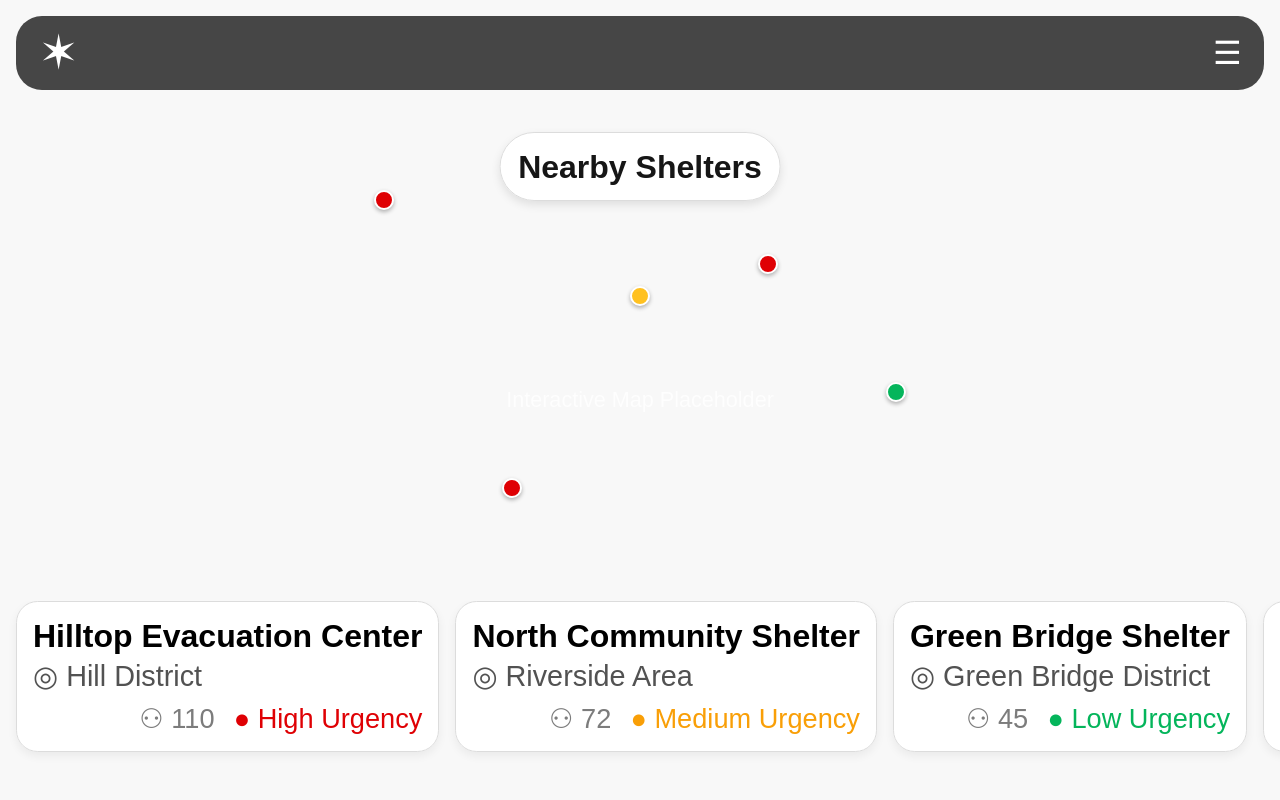
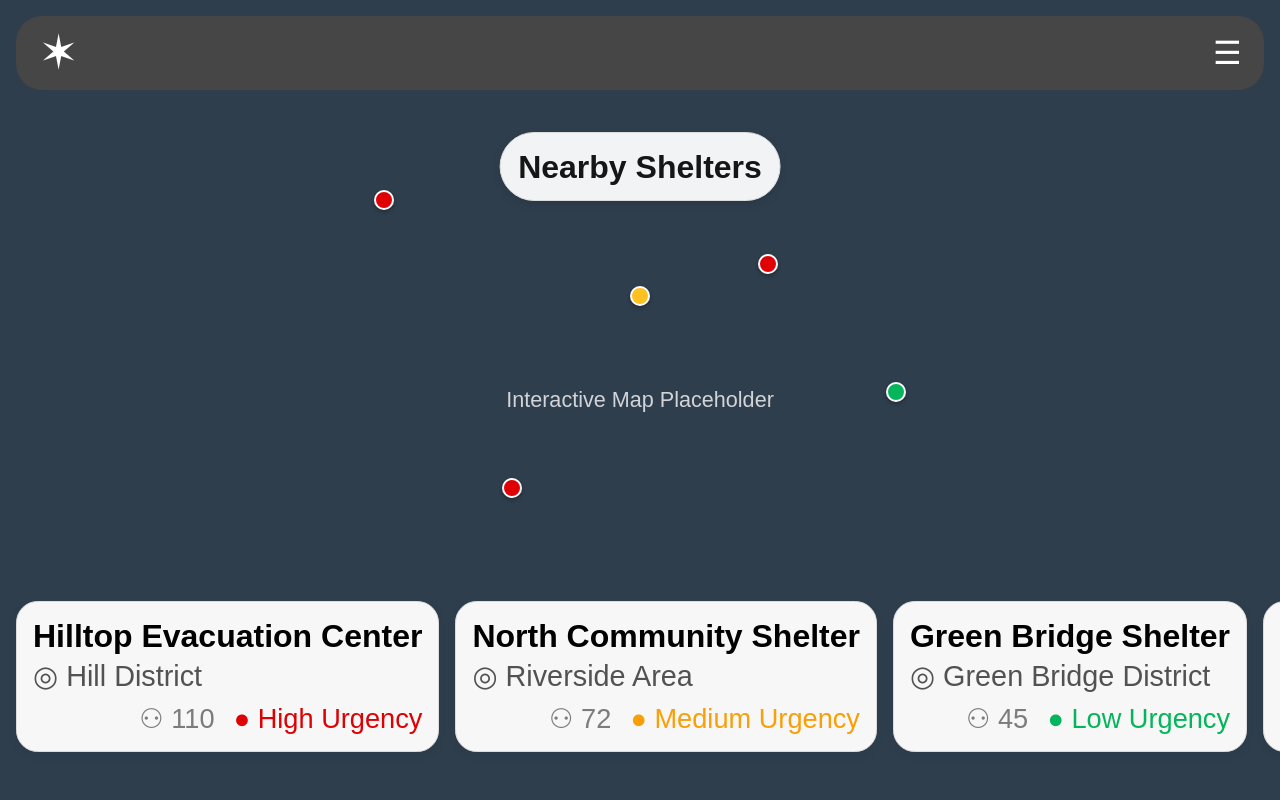
Before and after one commit to andi-frame/TerraLief, a React app in the folder frontend/: page /shelters in a window 1280 px wide. Shown: the top 800 px of the page. Built offline with nearby package versions, Linux system fonts and the light colour scheme; the HTML template or start-up script is replaced by a standard one; a web font is replaced by a local one.

Commit message:
Style: map static

```diff
--- a/frontend/src/pages/App.css
+++ b/frontend/src/pages/App.css
@@ -323,7 +323,7 @@ footer {
   width: 100%;
   height: 100vh;
   overflow: hidden;
-  background: var(--color-neutral-50);
+  background: #2f3e4d;
 }
 
 /* Static Map Placeholder Canvas */
--- a/frontend/src/pages/SheltersPage.tsx
+++ b/frontend/src/pages/SheltersPage.tsx
@@ -13,7 +13,7 @@ function SheltersPage() {
 
   return (
     <main className="shelters-map-page">
-      {/* 1. Static Map Placeholder (Replaces Leaflet) */}
+      {/* 1. Static Map Placeholder */}
       <div className="shelters-map-placeholder">
         <div className="placeholder-text">Interactive Map Placeholder</div>
 
```
